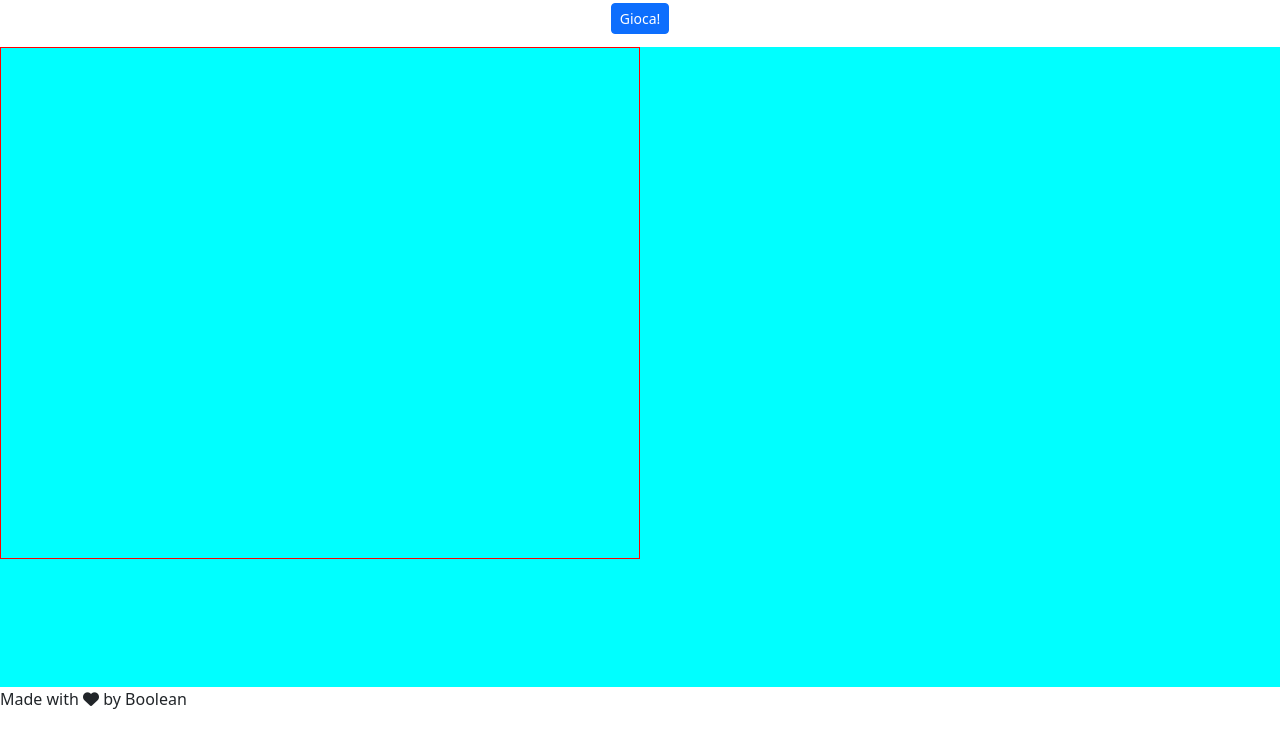
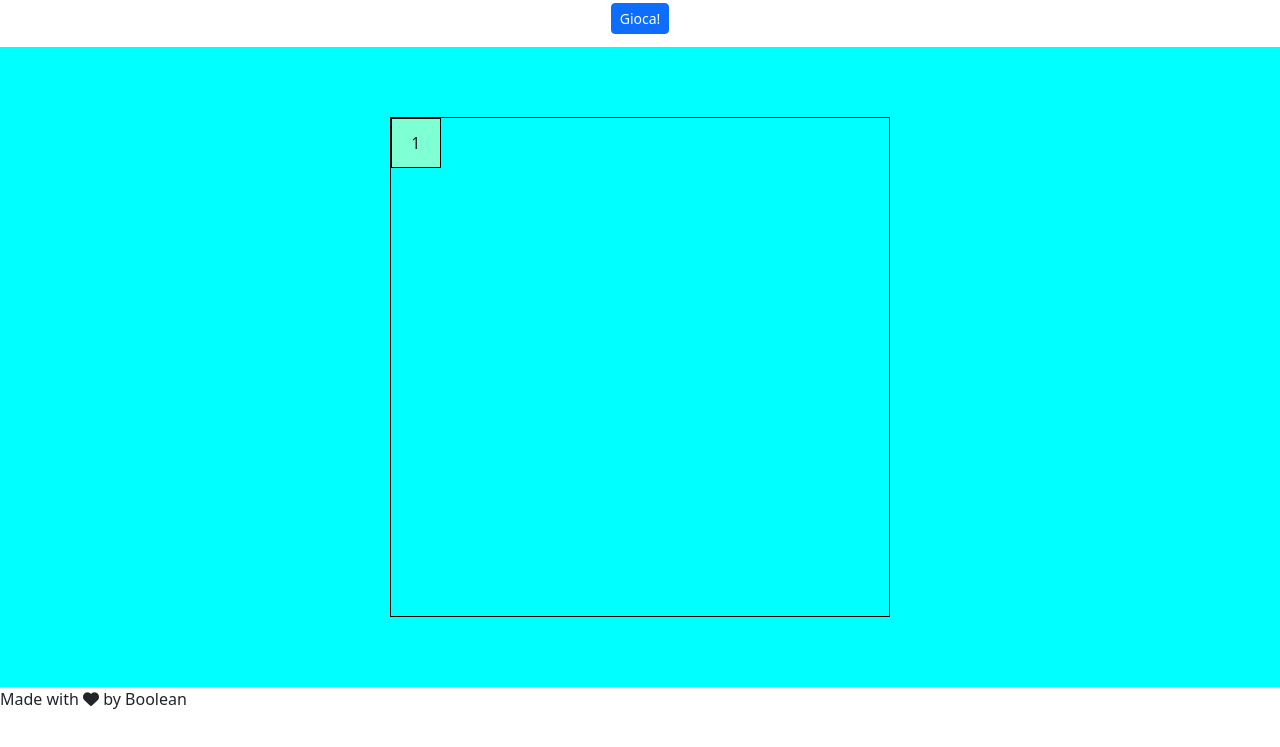
Before and after one commit to RiccardoSignorini/js-campominato-grid, a plain HTML site: page index.html in a window 1280 px wide. Shown: the part 53-800 px from the top of the page. Drawn offline with nearby package versions, Linux system fonts and the light colour scheme.

Commit message:
inizio js

```diff
--- a/assets/css/style.css
+++ b/assets/css/style.css
@@ -11,12 +11,26 @@
 #campo{
     background-color: aqua;
     height: 80vh;
-    text-align: center;
-    vertical-align: middle;
+    display: flex;
+    justify-content: center;
+    align-items: center;
 }
 
 #griglia{
-    width: 50%;
-    height: 80%;
-    border: 1px solid red;
+    width: 500px;
+    height: 500px;
+    border: 1px solid black;
 }
+
+.cubo{
+    width: calc(100%/10);
+    height: calc(100%/10);
+    border: 1px solid black;
+    display: flex;
+    justify-content: center;
+    align-items: center;
+}
+
+.clicked{
+    background-color: aquamarine;
+}
--- a/assets/js/main.js
+++ b/assets/js/main.js
@@ -0,0 +1,16 @@
+/*
+---PROBLEMA---
+L'utente clicca su un bottone che genererà una griglia di gioco quadrata.
+Ogni cella ha un numero progressivo, da 1 a 100.
+Ci saranno quindi 10 caselle per ognuna delle 10 righe.
+Quando l'utente clicca su ogni cella, la cella cliccata si colora di azzurro ed emetto un messaggio in console con il numero della cella cliccata.
+*/
+
+// COSTANTI
+const button = document.querySelector('button')
+const field = document.getElementById('campo')
+
+// EVENTO AL CLICK
+button.addEventListener('click', function() {
+
+})
--- a/index.html
+++ b/index.html
@@ -13,6 +13,9 @@
     <link rel="stylesheet" href="https://cdnjs.cloudflare.com/ajax/libs/font-awesome/6.3.0/css/all.min.css" integrity="sha512-SzlrxWUlpfuzQ+pcUCosxcglQRNAq/DZjVsC0lE40xsADsfeQoEypE+enwcOiGjk/bSuGGKHEyjSoQ1zVisanQ==" crossorigin="anonymous" referrerpolicy="no-referrer"/>
 </head>
 <body>
+
+    <!-- TITOLO -->
+    <header>
         <div class="container text-center">
             <h1>
                 Campo Minato
@@ -20,16 +23,21 @@
             </h1>
             <button type="button" class="btn btn-primary btn-sm">Gioca!</button>
         </div>
-    <div id="campo">
-        <div id="griglia">
-
+    </header>
+    <!-- GIOCO -->
+    <main id="campo">
+        <div id="griglia" class="d-flex flex-wrap">
+            <div class="cubo clicked">1</div>
         </div>
-    </div>
+    </main>
+    <!-- CREDITI -->
+    <footer>
         <span>
             Made with
             <i class="fa-solid fa-heart"></i>
             by Boolean
         </span>
+    </footer>
 
     <!-- BOOTSTRAP JS -->
     <script src="https://cdn.jsdelivr.net/npm/bootstrap@5.3.0-alpha1/dist/js/bootstrap.bundle.min.js" integrity="sha384-w76AqPfDkMBDXo30jS1Sgez6pr3x5MlQ1ZAGC+nuZB+EYdgRZgiwxhTBTkF7CXvN" crossorigin="anonymous"></script>
```
Lines whose indentation alone changed are shown as unchanged.
